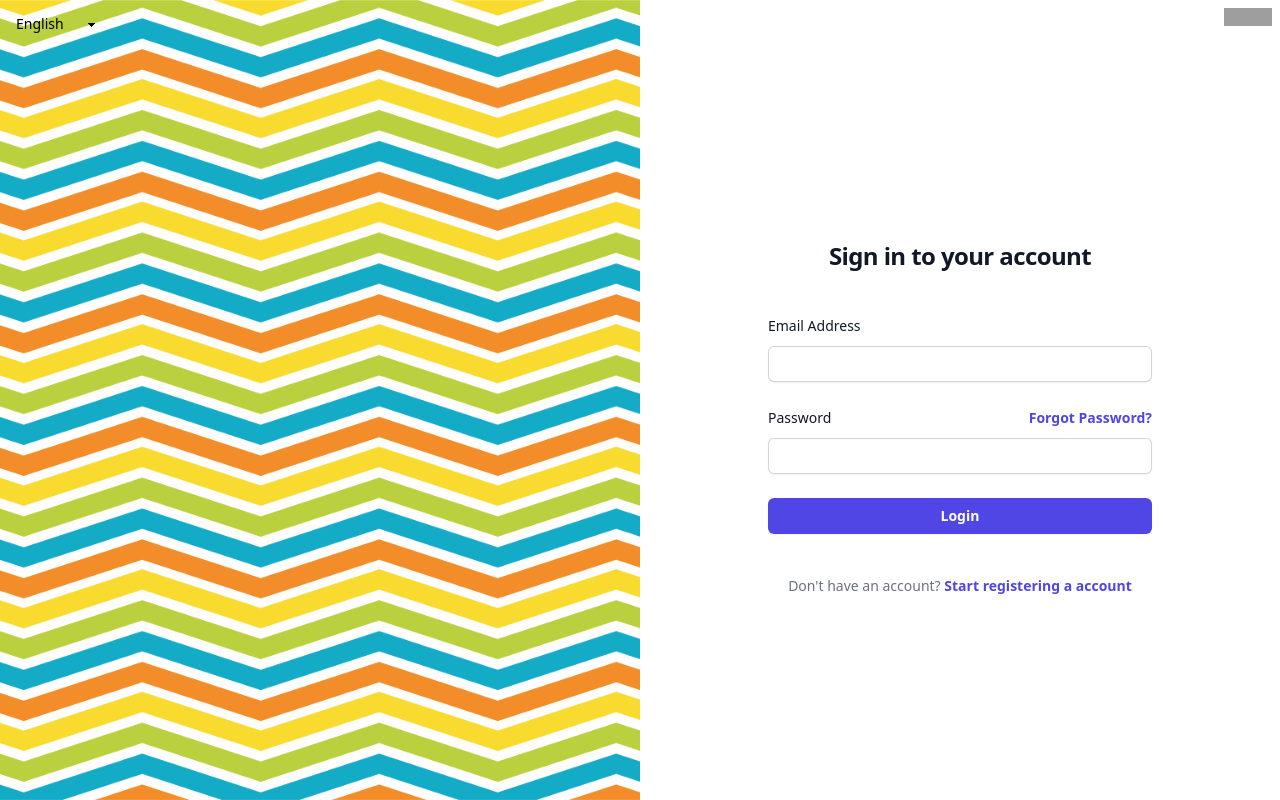
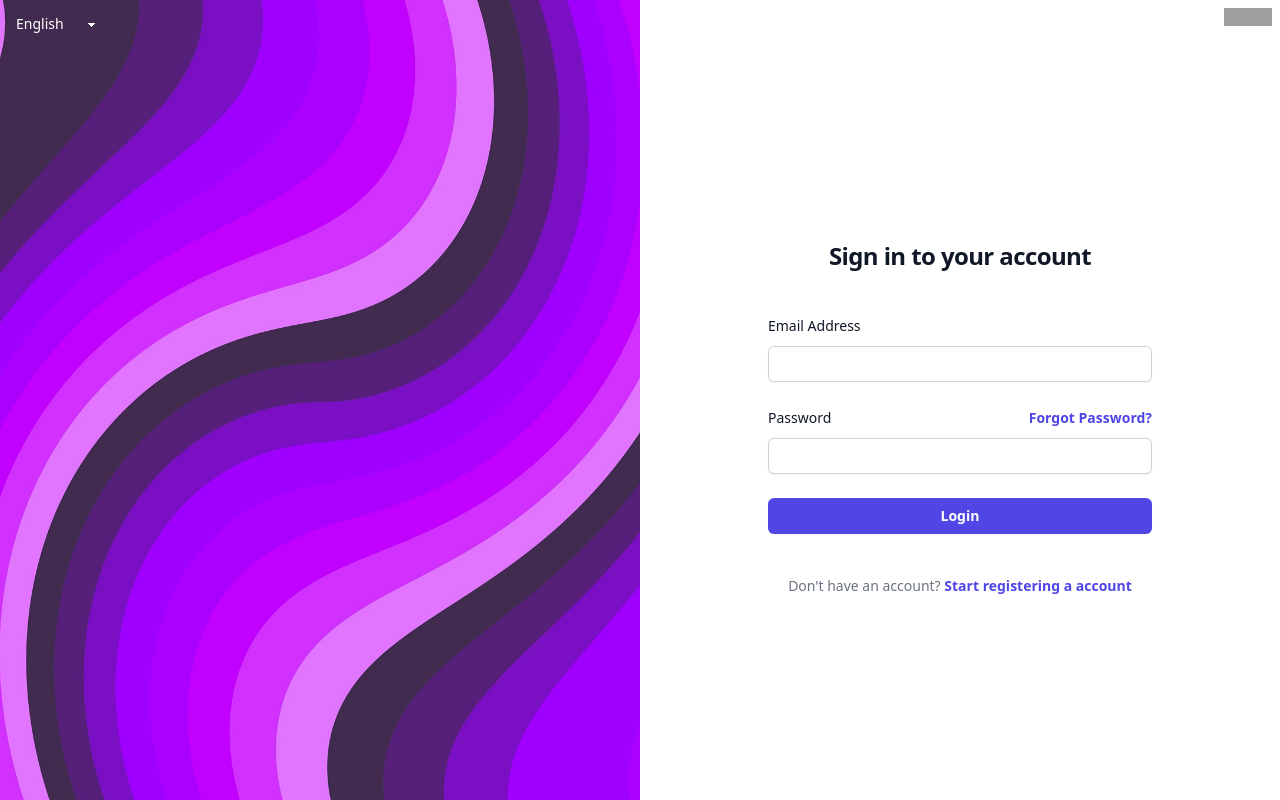
Before and after one commit to niyyzf-lab/AiChipPlus, a React (Vite) app: page /login in a window 1280 px wide. Built offline with nearby package versions, Linux system fonts and the light colour scheme; grey boxes are pictures that could not be loaded.

Commit message:
修改版本号删除无用文件

```diff
--- a/src-tauri/tauri.conf.json
+++ b/src-tauri/tauri.conf.json
@@ -8,7 +8,7 @@
   },
   "package": {
     "productName": "AI芯片质检 Plus",
-    "version": "0.0.4"
+    "version": "0.0.5"
   },
   "tauri": {
     "allowlist": {
--- a/src/routes/view/login/index.tsx
+++ b/src/routes/view/login/index.tsx
@@ -1,5 +1,5 @@
 import { useState } from "react";
-import zigzag_lines from "/Img/login_left/zigzag-lines.png";
+import waves from "/Img/login_left/waves.jpg";
 import { WebviewWindow } from "@tauri-apps/api/window";
 import TitleBar from "../../../assembly/titlebar";
 
@@ -8,7 +8,6 @@ const Login = () => {
   const LogingIn = (e: any) => {
     // appWindow.alert("Login")
     e.preventDefault();
-    console.log("Login");
     //修改home窗体的可见属性
     let home_windows=WebviewWindow.getByLabel('home')
     if(home_windows){
@@ -26,7 +25,7 @@ const Login = () => {
     <div className="relative flex overflow-hidden">
       <TitleBar/>
       <select
-        className="select bg-transparent text-black focus:bg-white active:bg-white border-0 absolute z-[51] "
+        className="select bg-transparent  text-white focus:text-black focus:bg-white active:bg-white border-0 absolute z-[51] "
         onChange={(e) => {
           setLanguage(e.target.value);
         }}
@@ -36,7 +35,7 @@ const Login = () => {
       </select>
       <div className="w-1/2 h-screen overflow-hidden">
         <img
-          src={zigzag_lines}
+          src={waves}
           alt="Movie"
           className="object-cover w-full h-full"
         />
```
Also changed, not shown: src/routes/view/login/style.css (deleted, +0 -10 lines), src/routes/view/login/bg.png (deleted).
